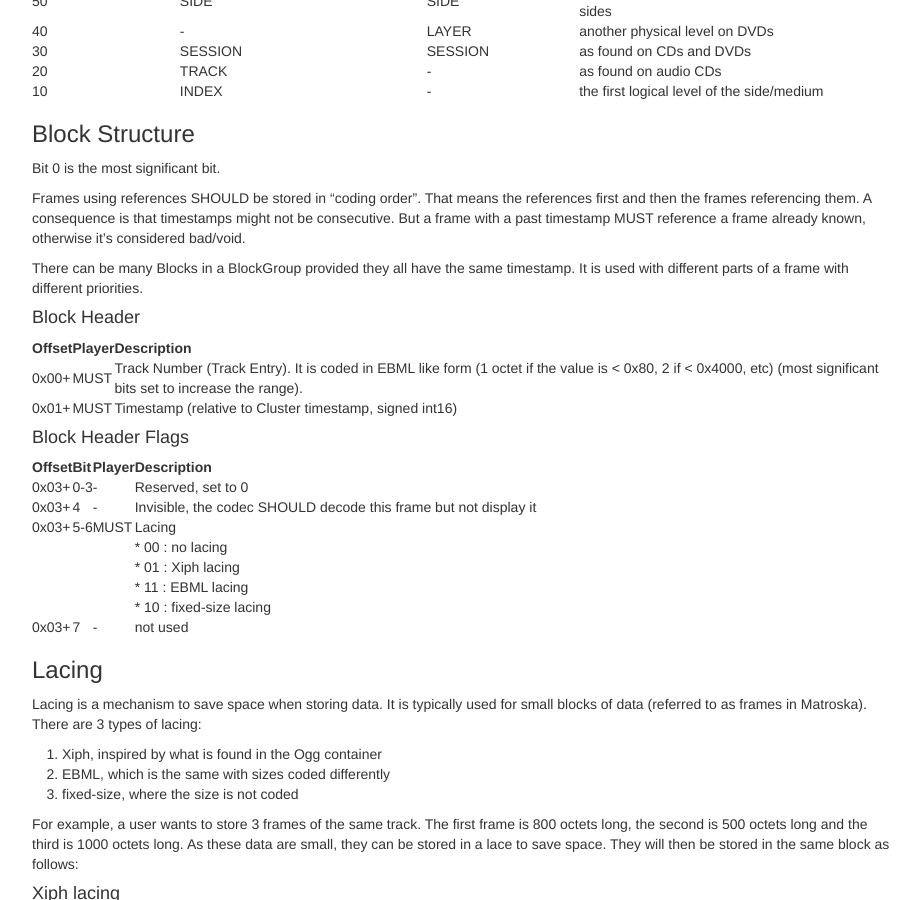
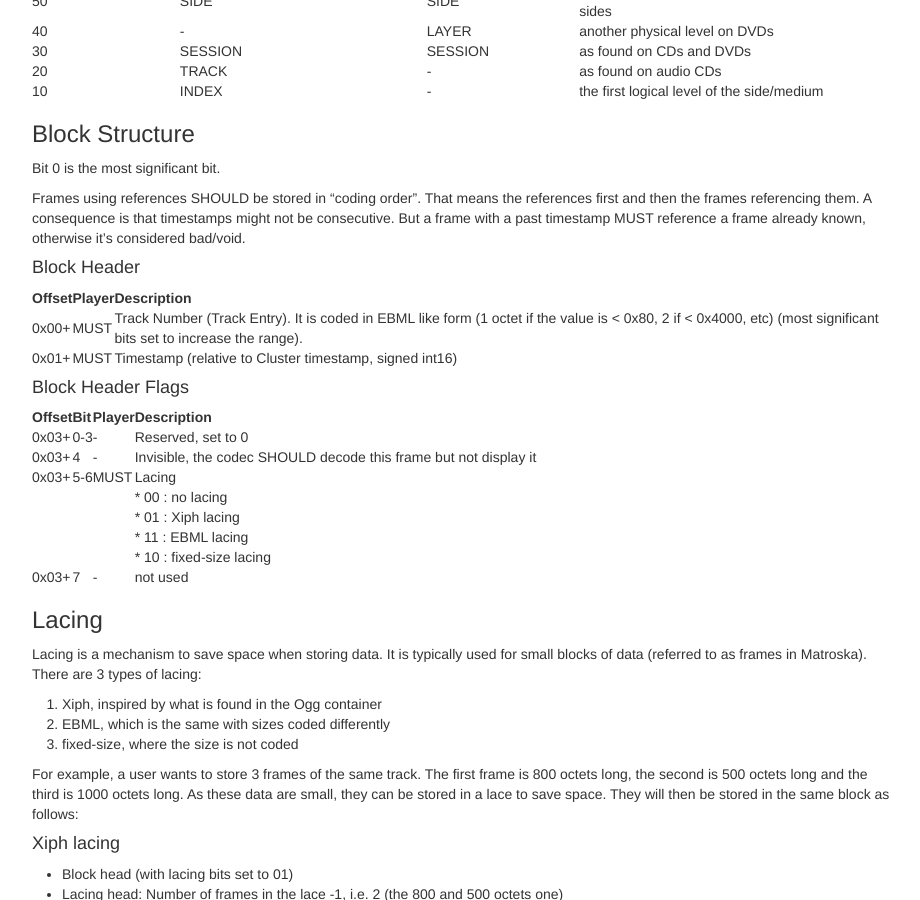
Before and after one commit to ietf-wg-cellar/matroska-specification, a Jekyll site: the page built from index_matroska.md, in a window 1280 px wide and 900 px high, scrolled down 2487 px. Shown: the whole window, without its empty margins (273-1193 px from the left). Built offline with Jekyll 4.4.1, drawn with Linux system fonts in a browser that asks for light colours; our own code applies the rules of GitHub Pages for plain Markdown files; some of the changed text lies outside the part shown.

Commit message:
Remove contradictory statements on Blocks
The `Block` element has [`maxOccurs="1"`](https://github.com/cellar-wg/matroska-specification/blob/a577e0da858f56688ffedb975a49cbfacddc667c/ebml_matroska.xml#L138).

See https://mailarchive.ietf.org/arch/msg/cellar/3VzyQMOQkMAh305jRTznhhiXZRM

```diff
--- a/index_matroska.md
+++ b/index_matroska.md
@@ -144,8 +144,6 @@
 
 Frames using references SHOULD be stored in "coding order". That means the references first and then the frames referencing them. A consequence is that timestamps might not be consecutive. But a frame with a past timestamp MUST reference a frame already known, otherwise it's considered bad/void.
 
-There can be many Blocks in a BlockGroup provided they all have the same timestamp. It is used with different parts of a frame with different priorities.
-
 #### Block Header
 
 | Offset | Player | Description |
@@ -227,8 +225,6 @@
 
 Frames using references SHOULD be stored in "coding order". That means the references first and then the frames referencing them. A consequence is that timestamps might not be consecutive. But a frame with a past timestamp MUST reference a frame already known, otherwise it's considered bad/void.
 
-There can be many `Block Elements` in a `BlockGroup` provided they all have the same timestamp. It is used with different parts of a frame with different priorities.
-
 ##### SimpleBlock Header
 
 | Offset | Player | Description |
```
